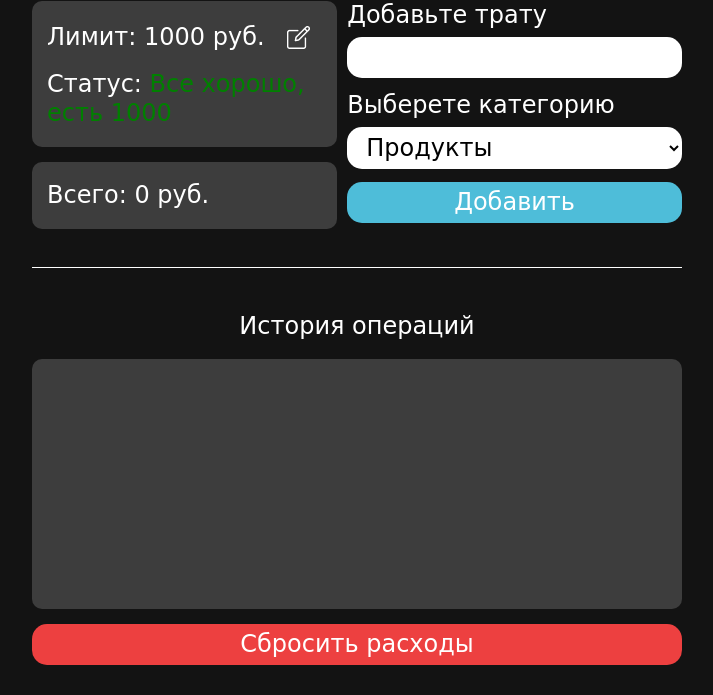
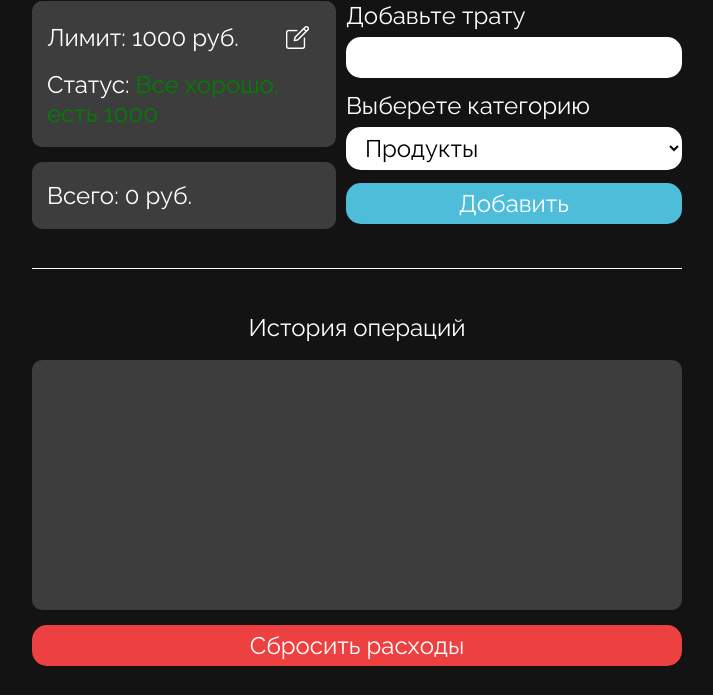
Before and after one commit to EmilKhamatnurov/Expenses__App, a plain HTML site: page index.html in a window 1280 px wide. Shown: the part 105-800 px from the top of the page, without its empty margins (283-996 px from the left). Drawn offline with Linux system fonts and the light colour scheme.

Commit message:
Изменен стиль приложения

```diff
--- a/index.html
+++ b/index.html
@@ -7,6 +7,9 @@
 	<title>Учет расходов</title>
 	<link rel="stylesheet" href="styles/index.css">
 	<link rel="stylesheet" href="styles/reset.css">
+	<link rel="preconnect" href="https://fonts.googleapis.com">
+	<link rel="preconnect" href="https://fonts.gstatic.com" crossorigin>
+	<link href="https://fonts.googleapis.com/css2?family=Raleway&display=swap" rel="stylesheet">
 	<link rel="shortcut icon" href="resorces/App__Logo.png" type="image/x-icon">
 </head>
 <body>
--- a/scripts/index.js
+++ b/scripts/index.js
@@ -30,7 +30,7 @@ let expenses = [
 ];
 const expensesFormStorageString = localStorage.getItem(STORAGE_LABEL_EXPENSES);
 const expensesFormStorage = JSON.parse(expensesFormStorageString);
-console.log(expensesFormStorage);
+
 if(Array.isArray(expensesFormStorage)) {
 	expenses = expensesFormStorage;
 }
--- a/styles/reset.css
+++ b/styles/reset.css
@@ -10,7 +10,7 @@
 *::after {
 	box-sizing: border-box;
 	color: #ffffff;
-	font-family: 'Ewert', cursive;
+	font-family: 'Raleway', sans-serif;
 }
 
 :focus,
```
